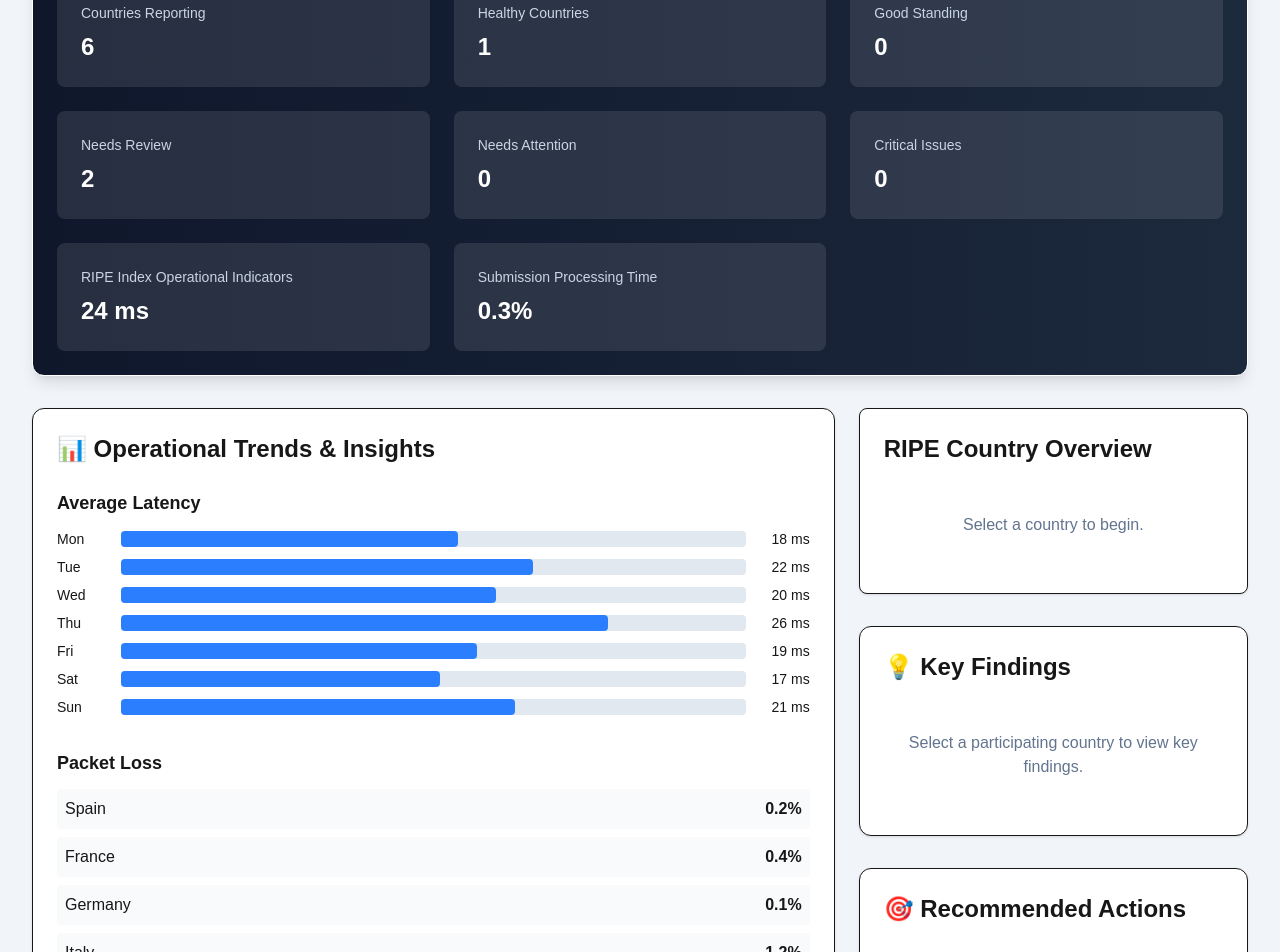
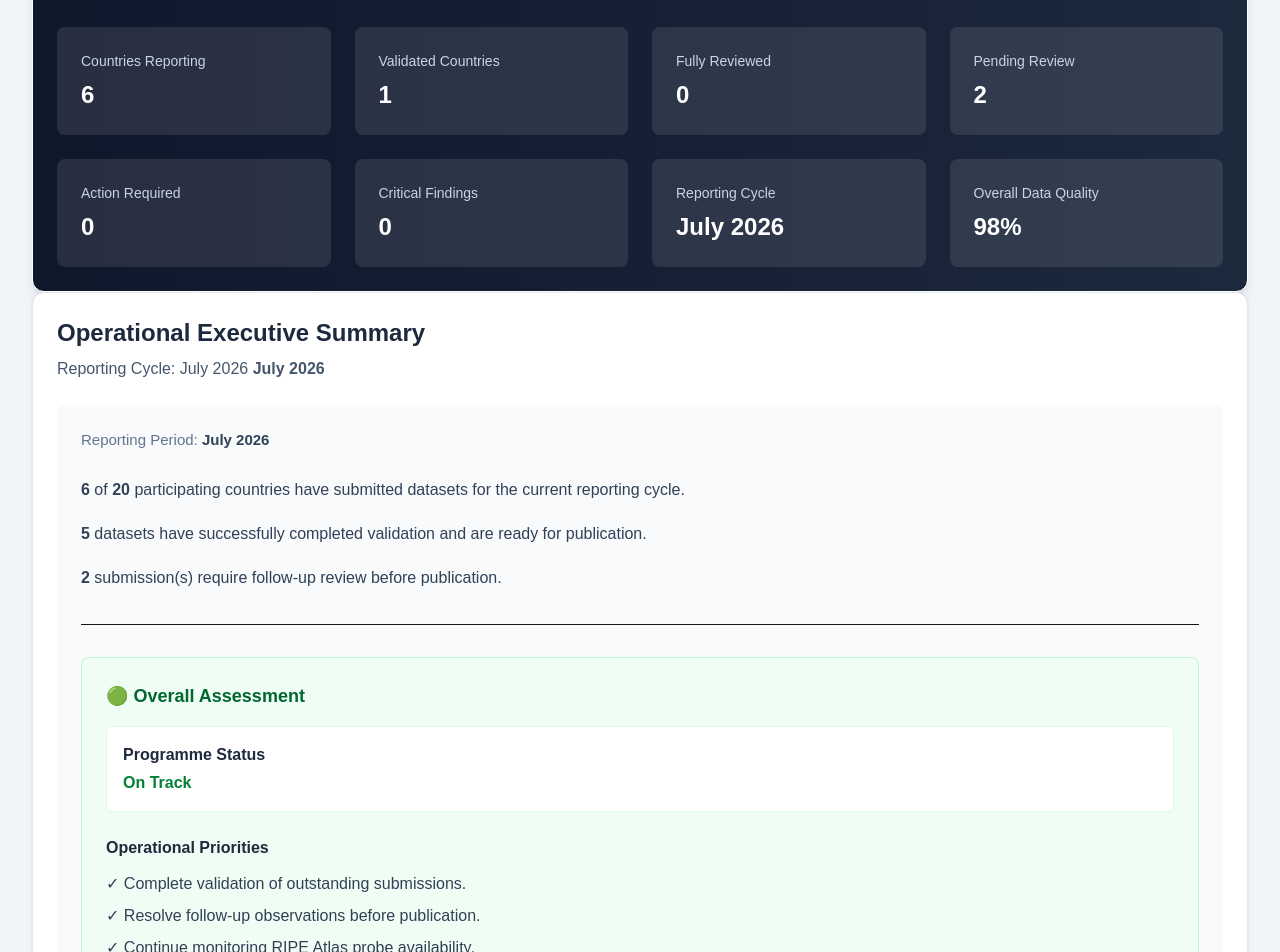
Before and after one commit to denisyonga/phoenix-observatory, a Next.js app: page / in a window 1280 px wide. Shown: the part 700-1652 px from the top of the page. Built offline with nearby package versions, Linux system fonts and the light colour scheme.

Commit message:
Refine executive dashboard and country assessment UX

```diff
--- /dev/null
+++ b/app/components/ExecutiveSummaryCard.tsx
@@ -0,0 +1,98 @@
+type Props = {
+    reportingCycle: string;
+    countriesReporting: number;
+    totalCountries: number;
+    validatedDatasets: number;
+    pendingReview: number;
+  };
+
+  export default function ExecutiveSummaryCard({
+    reportingCycle,
+    countriesReporting,
+    totalCountries,
+    validatedDatasets,
+    pendingReview,
+  }: Props) {
+    return (
+      <div className="rounded-xl border border-slate-200 bg-white p-6 shadow">
+
+  <h2 className="mb-2 text-2xl font-bold text-slate-800">
+        Operational Executive Summary
+        </h2>
+
+        <p className="mb-6 text-slate-600">
+        Reporting Cycle: July 2026 <span className="font-semibold">{reportingCycle}</span>
+        </p>
+
+        <div className="rounded-lg bg-slate-50 p-6">
+
+         <p className="text-[15px] text-slate-500 mb-6">
+            Reporting Period: <span className="font-semibold text-slate-700">
+            July 2026
+        </span>
+         </p>
+
+        <p className="text-slate-700 leading-7">
+             <strong>{countriesReporting}</strong> of <strong>{totalCountries}</strong>
+            {" "}participating countries have submitted datasets for the current
+            reporting cycle.
+        </p>
+
+        <p className="mt-4 text-slate-700 leading-7">
+            <strong>{validatedDatasets}</strong>
+            {" "}datasets have successfully completed validation and are ready
+            for publication.
+        </p>
+
+        <p className="mt-4 text-slate-700 leading-7">
+            <strong>{pendingReview}</strong>
+            {" "}submission(s) require follow-up review before publication.
+        </p>
+
+        <hr className="my-8" />
+
+
+        <div className="rounded-lg border border-green-200 bg-green-50 p-6">
+
+<h3 className="text-lg font-semibold text-green-800 mb-4">
+  🟢 Overall Assessment
+</h3>
+
+<div className="rounded-md bg-white p-4 border border-green-100">
+
+  <p className="font-semibold text-slate-800">
+    Programme Status
+  </p>
+
+  <p className="mt-1 text-green-700 font-bold">
+    On Track
+  </p>
+
+</div>
+
+<div className="mt-6">
+
+  <h4 className="font-semibold text-slate-800 mb-3">
+    Operational Priorities
+  </h4>
+
+  <ul className="space-y-2 text-slate-700">
+
+    <li>✓ Complete validation of outstanding submissions.</li>
+
+    <li>✓ Resolve follow-up observations before publication.</li>
+
+    <li>✓ Continue monitoring RIPE Atlas probe availability.</li>
+
+    <li>✓ Prepare validated indicators for publication.</li>
+
+  </ul>
+
+</div>
+
+</div>
+        </div>
+
+      </div>
+    );
+  }
--- a/app/components/HealthOverviewCard.tsx
+++ b/app/components/HealthOverviewCard.tsx
@@ -29,7 +29,7 @@ type NetworkData = {
       return (
         <div className="rounded-lg border bg-white p-6 shadow">
           <h2 className="mb-4 text-2xl font-bold">
-          RIPE Country Overview
+          Country Assessment
           </h2>
 
           <div className="py-8 text-center text-slate-500">
@@ -50,7 +50,7 @@ type NetworkData = {
     const availability =
       (atlasData.online / atlasData.probes) * 100;
 
-      let operationalStatus = "Healthy";
+      let operationalStatus = "Validated";
 
         if (parseFloat(networkData.packetLoss) >= 1) {
          operationalStatus = "Critical";
@@ -58,7 +58,7 @@ type NetworkData = {
         networkData.latency > 50 ||
         availability < 80
       ) {
-  operationalStatus = "Needs Attention";
+  operationalStatus = "Requires Follow-up";
       } else if (
         parseFloat(networkData.packetLoss) > 0.3
       ) {
@@ -69,16 +69,26 @@ type NetworkData = {
       <div className="rounded-lg border bg-gradient-to-br from-blue-50 to-white p-6 shadow">
 
         <h2 className="text-2xl font-bold">
-          Phoenix Overview
+          Country Assessment
         </h2>
 
-        <p className="mt-2 text-lg">
+        <div className="mt-3">
+          <p className="text-3xl font-bold text-slate-800">
             {country}
           </p>
 
+  <p className="text-sm uppercase tracking-wide text-slate-500">
+    Country Operational Assessment
+  </p>
+</div>
+
         <div className="mt-6 rounded-xl bg-white p-5 shadow">
 
-          <p className="mt-2 text-3xl font-bold">
+        <p className="text-sm uppercase tracking-wide text-slate-500">
+            Overall Assessment
+        </p>
+
+          <p className="mt-3 text-3xl font-bold">
           {healthScore >= 90
             ?"🟢 Excellent"
             : healthScore >= 75
@@ -90,29 +100,29 @@ type NetworkData = {
             {healthScore}
           </p>
 
-          <p className="text-sm text-slate-500">
-            /100
+          <p className="text-sm font-medium text-slate-500">
+            Operational Score /100
           </p>
 
         </div>
 
-        <p className="text-lg font-semibold mt-2">
-         {healthScore >= 90
-         ? "🟢 Excellent"
-         : healthScore >= 75
-         ? "🟡 Stable"
-         : "🔴 Needs Attention"}
-        </p>
+      <div className="mt-4 rounded-lg border bg-slate-50 p-4">
 
   <p className="text-sm text-slate-500">
-         /100
+    Reporting Status
   </p>
 
   <div className="mt-4 rounded-lg border bg-slate-50 p-4">
 
   <p className="text-sm text-slate-500">
-    Operational Status
+    Confidence Level
   </p>
+
+  <p className="mt-2 text-2xl font-bold text-green-600">
+    High
+  </p>
+
+  </div>
 
   <p className="mt-2 text-2xl font-bold">
     {operationalStatus}
@@ -142,7 +152,7 @@ type NetworkData = {
   <div className="rounded-lg border bg-slate-50 p-4 text-center">
 
     <p className="text-xs text-slate-500">
-      ⚡ Latency
+    ⚡ Network Responsiveness
     </p>
 
     <p className="mt-2 text-xl font-bold">
@@ -154,7 +164,7 @@ type NetworkData = {
   <div className="rounded-lg border bg-slate-50 p-4 text-center">
 
     <p className="text-xs text-slate-500">
-      📡 Probes
+      📡 Active RIPE Atlas Probes
     </p>
 
     <p className="mt-2 text-xl font-bold">
@@ -166,13 +176,13 @@ type NetworkData = {
   <div className="rounded-lg border bg-slate-50 p-4 text-center">
 
     <p className="text-xs text-slate-500">
-      🌐 IPv6
+      🌐 IPv6 Reachability
     </p>
 
-    <p className="mt-2 text-xl font-bold">
+    <p className="mt-2 text-lg font-bold">
       {networkData.ipv6 === "Reachable"
-        ? "🟢"
-        : "🟡"}
+        ? "Available"
+        : "Unavailable"}
     </p>
 
   </div>
--- a/app/components/HistoryTimelineCard.tsx
+++ b/app/components/HistoryTimelineCard.tsx
@@ -17,7 +17,7 @@ type Point = {
 
         <h2 className="mb-4 text-2xl font-bold">
 
-          Recent Monitoring Activity
+          Recent Reporting Activity
 
         </h2>
 
--- a/app/components/InsightsCard.tsx
+++ b/app/components/InsightsCard.tsx
@@ -9,7 +9,7 @@ export default function InsightsCard({
     <div className="rounded-xl border bg-white p-6 shadow">
 
       <h2 className="mb-4 text-2xl font-bold">
-        💡 Key Findings
+        💡 Assessment Highlights
       </h2>
 
       {!observations ? (
--- a/app/components/InteractiveMap.tsx
+++ b/app/components/InteractiveMap.tsx
@@ -28,6 +28,7 @@ import { CountryViewModel } from "../types";
 import DatasetService from "../services/DatasetService";
 import { GeoFeature } from "../types/geoFeature";
 import CountryStatusService from "../services/CountryStatusService";
+import ExecutiveSummaryCard from "./ExecutiveSummaryCard";
 
 export default function InteractiveMap() {
   const [hovered, setHovered] = useState("");
@@ -174,6 +175,14 @@ const packetLoss = parseFloat(data.packetLoss);
   averageLatency={averageLatency}
   averagePacketLoss={averagePacketLoss}
   />
+
+<ExecutiveSummaryCard
+  countriesReporting={countriesLoaded}
+  totalCountries={20}
+  validatedDatasets={5}
+  pendingReview={warning}
+  reportingCycle="July 2026"
+/>
 
 </div>
 
--- a/app/components/OperationalChartsCard.tsx
+++ b/app/components/OperationalChartsCard.tsx
@@ -8,7 +8,7 @@ import {
       <div className="rounded-xl border bg-white p-6 shadow">
 
         <h2 className="mb-6 text-2xl font-bold">
-          📊 Operational Trends & Insights
+          📊 Reporting Performance
         </h2>
 
         {/* LATENCY */}
@@ -16,7 +16,7 @@ import {
         <div className="mb-8">
 
           <h3 className="mb-3 text-lg font-semibold">
-            Average Latency
+            Dataset Validation Time
           </h3>
 
           <div className="space-y-2">
@@ -60,7 +60,7 @@ import {
         <div>
 
           <h3 className="mb-3 text-lg font-semibold">
-            Packet Loss
+            Validation Warnings
           </h3>
 
           <div className="space-y-2">
--- a/app/components/PhoenixExecutiveDashboard.tsx
+++ b/app/components/PhoenixExecutiveDashboard.tsx
@@ -26,11 +26,15 @@ return (
 
     <h2 className="mb-6 text-3xl font-bold">
 
-      🦅 Phoenix Executive Dashboard
+      🦅 RIPE Index Executive Overview
 
     </h2>
 
-    <div className="grid grid-cols-3 gap-6">
+    <p className="mb-6 text-slate-300">
+      Current reporting cycle summary across participating countries.
+    </p>
+
+    <div className="grid grid-cols-2 md:grid-cols-4 gap-6">
 
       <Metric
         title="Countries Reporting"
@@ -38,38 +42,38 @@ return (
       />
 
       <Metric
-        title="Healthy Countries"
+        title="Validated Countries"
         value={healthy}
       />
 
       <Metric
-        title="Good Standing"
+        title="Fully Reviewed"
         value={good}
       />
 
       <Metric
-        title="Needs Review"
+        title="Pending Review"
         value={warning}
       />
 
       <Metric
-        title="Needs Attention"
+        title="Action Required"
         value={needsAttention}
       />
 
       <Metric
-        title="Critical Issues"
+        title="Critical Findings"
         value={critical}
       />
 
       <Metric
-        title="RIPE Index Operational Indicators"
-        value={`${averageLatency} ms`}
+        title="Reporting Cycle"
+        value="July 2026"
       />
 
       <Metric
-        title="Submission Processing Time"
-        value={`${averagePacketLoss}%`}
+        title="Overall Data Quality"
+        value="98%"
       />
 
     </div>
--- a/app/components/RecommendationCard.tsx
+++ b/app/components/RecommendationCard.tsx
@@ -12,7 +12,7 @@ type Props = {
 
         <h2 className="mb-4 text-2xl font-bold">
 
-        🎯 Recommended Actions
+        🎯 Recommended Follow-up
 
         </h2>
 
```
Lines whose indentation alone changed are shown as unchanged.
